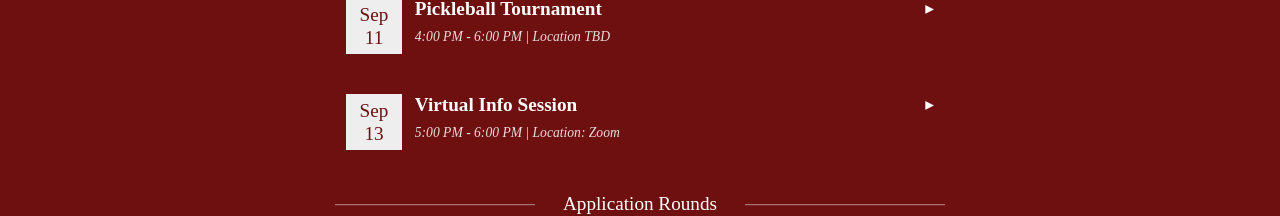
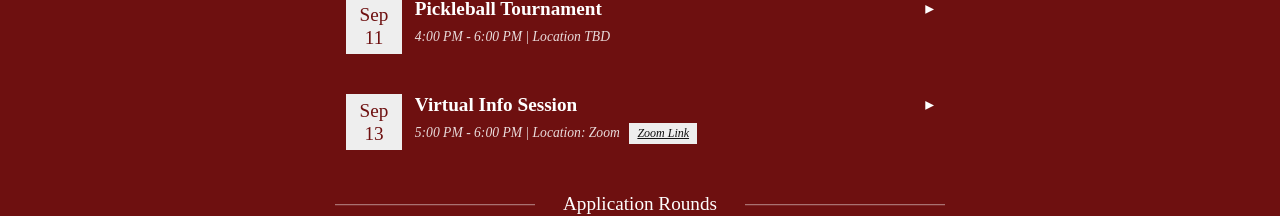
Before and after one commit to entcornell/ent-website, a React (Create React App) app: page /recruitment in a window 1280 px wide. Shown: the part 1317-1533 px from the top of the page. Built offline with nearby package versions, Linux system fonts and the light colour scheme; a web font is replaced by a local one.

Commit message:
Added Zoom link to the website

```diff
--- a/src/components/recruitmentEvents.js
+++ b/src/components/recruitmentEvents.js
@@ -64,6 +64,8 @@ export const recruitmentEvents = [
     date: "Sep 13",
     title: "Virtual Info Session",
     meta: "5:00 PM - 6:00 PM | Location: Zoom",
+    tag: "Zoom Link",
+    url: "https://cornell.zoom.us/j/96625452323?pwd=f5b1fwZuQM75V4qlmLZMZ5ccIF1c3q.1",
     body: "ENT information sessions are a great way to learn about the organization. You will hear about the New Member Education process, some fun brotherhood events, current projects, and club culture. Additionally, you will have the opportunity to network to current members at the conclusion of the session. This event is open to anyone!"
   }
   /*
```
